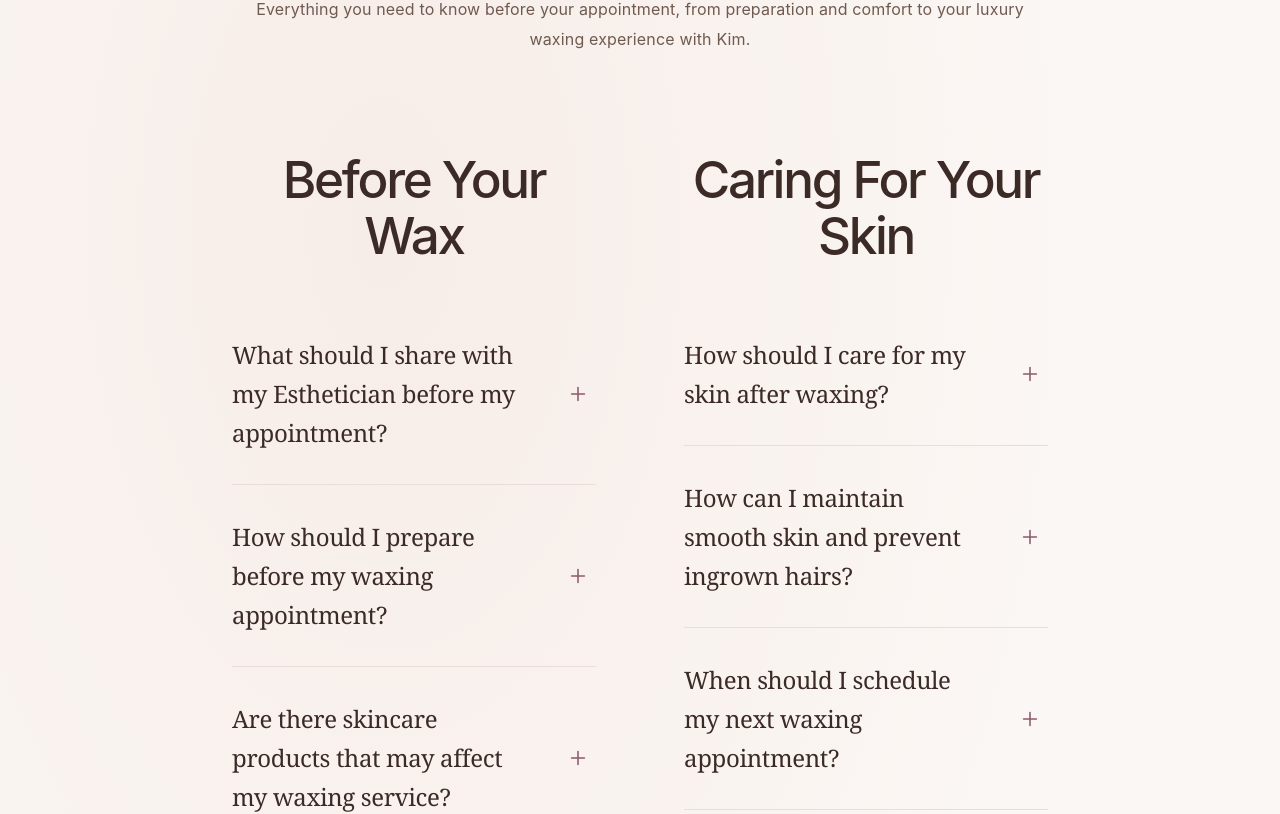
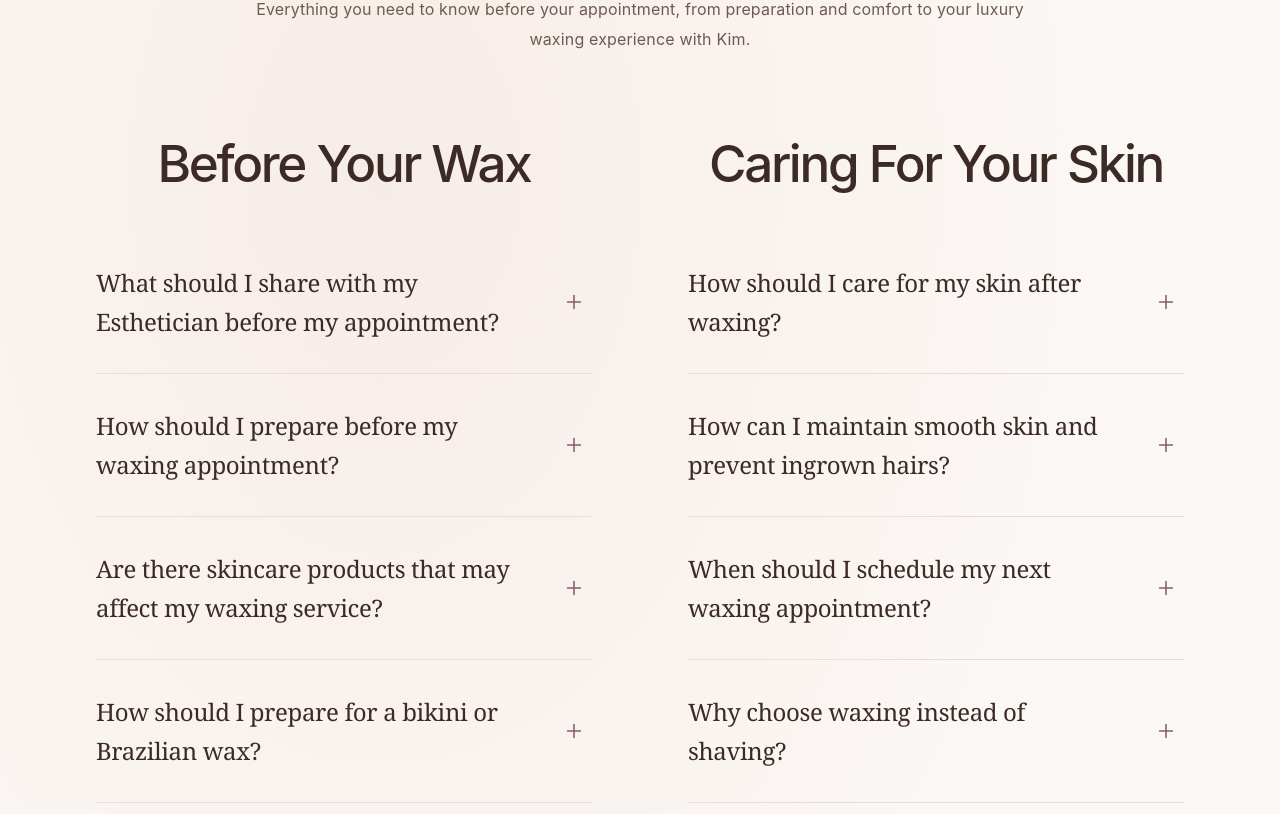
Before and after one commit to kevin-phan-25/just-wax-by-kim, a Next.js app: page /faq in a window 1280 px wide. Shown: the part 375-1189 px from the top of the page. Built offline with nearby package versions, Linux system fonts and the light colour scheme; a web font is replaced by a local one.

Commit message:
Update FAQ.tsx

```diff
--- a/features/faq/FAQ.tsx
+++ b/features/faq/FAQ.tsx
@@ -5,20 +5,18 @@
  * features/faq/FAQ.tsx
  *
  * Description:
- * Luxury FAQ presentation.
+ * Luxury editorial FAQ presentation.
  *
  * Updates:
- * • Removed navbar clearance responsibility
- * • Navbar spacing handled by studio layout
- * • Unified luxury spacing system
- * • Added 4-cell editorial grid
- * • Mobile / iPad / desktop optimization
+ * • Removed card-based layout feeling
+ * • Editorial divider FAQ system
+ * • Simplified luxury spacing
+ * • Responsive mobile / iPad / desktop layout
+ * • Improved readability
  * • Balanced FAQ columns
- * • Removed divider accents
- * • Matches brand layout system
+ * • Matches brand design system
  *
  * ---
- *
  */
 
 import FAQAccordion from "./FAQAccordion";
@@ -31,7 +29,6 @@ import {
 import {
   FAQ_CONSTANTS,
 } from "./faq.constants";
-
 
 export default function FAQ() {
   return (
@@ -68,7 +65,6 @@ export default function FAQ() {
       />
 
 
-
       {/* CONTENT */}
       <div
         className="
@@ -94,17 +90,17 @@ export default function FAQ() {
         {/* HEADER */}
         <header
           className="
-            flex
+            mx-auto
 
-            flex-col
-
-            items-center
+            max-w-5xl
 
             text-center
 
-            mb-16
+            mb-14
 
-            md:mb-24
+            sm:mb-16
+
+            md:mb-20
           "
         >
 
@@ -125,12 +121,9 @@ export default function FAQ() {
           </p>
 
 
-
           <h1
             className="
               mt-6
-
-              max-w-5xl
 
               font-serif
 
@@ -151,10 +144,11 @@ export default function FAQ() {
           </h1>
 
 
-
           <p
             className="
               mt-6
+
+              mx-auto
 
               max-w-3xl
 
@@ -170,65 +164,45 @@ export default function FAQ() {
             {FAQ_CONSTANTS.subtitle}
           </p>
 
-
         </header>
 
 
 
 
-
-        {/* FOUR CELL EDITORIAL GRID */}
+        {/* FAQ CONTENT */}
         <div
           className="
             grid
 
             grid-cols-1
 
-            lg:grid-cols-[0.75in_1fr_1fr_0.75in]
+            lg:grid-cols-2
 
-            gap-y-14
+            gap-12
 
-            lg:gap-x-10
+            lg:gap-20
 
-            w-full
+            xl:gap-24
 
-            items-start
+            mx-auto
+
+            max-w-7xl
           "
         >
 
 
-          {/* LEFT BREATHING SPACE */}
-          <div
-            className="
-              hidden
-
-              lg:block
-            "
-          />
-
-
-
-
           {/* BEFORE WAX */}
-          <div
+          <section
             className="
               w-full
-
-              flex
-
-              flex-col
-
-              items-center
-
-              px-2
-
-              sm:px-6
             "
           >
 
             <h2
               className="
-                mb-10
+                mb-8
+
+                sm:mb-10
 
                 text-center
 
@@ -247,47 +221,28 @@ export default function FAQ() {
             </h2>
 
 
-
-            <div
-              className="
-                w-full
-
-                max-w-xl
-              "
-            >
             <FAQAccordion
               items={BEFORE_WAXING_FAQ}
             />
-            </div>
 
-
-          </div>
-
+          </section>
 
 
 
 
 
           {/* AFTER WAX CARE */}
-          <div
+          <section
             className="
               w-full
-
-              flex
-
-              flex-col
-
-              items-center
-
-              px-2
-
-              sm:px-6
             "
           >
 
             <h2
               className="
-                mb-10
+                mb-8
+
+                sm:mb-10
 
                 text-center
 
@@ -306,34 +261,11 @@ export default function FAQ() {
             </h2>
 
 
-
-            <div
-              className="
-                w-full
-
-                max-w-xl
-              "
-            >
             <FAQAccordion
               items={AFTER_WAX_CARE_FAQ}
             />
-            </div>
 
-
-          </div>
-
-
-
-
-
-          {/* RIGHT BREATHING SPACE */}
-          <div
-            className="
-              hidden
-
-              lg:block
-            "
-          />
+          </section>
 
 
         </div>
```
Lines whose indentation alone changed are shown as unchanged.
